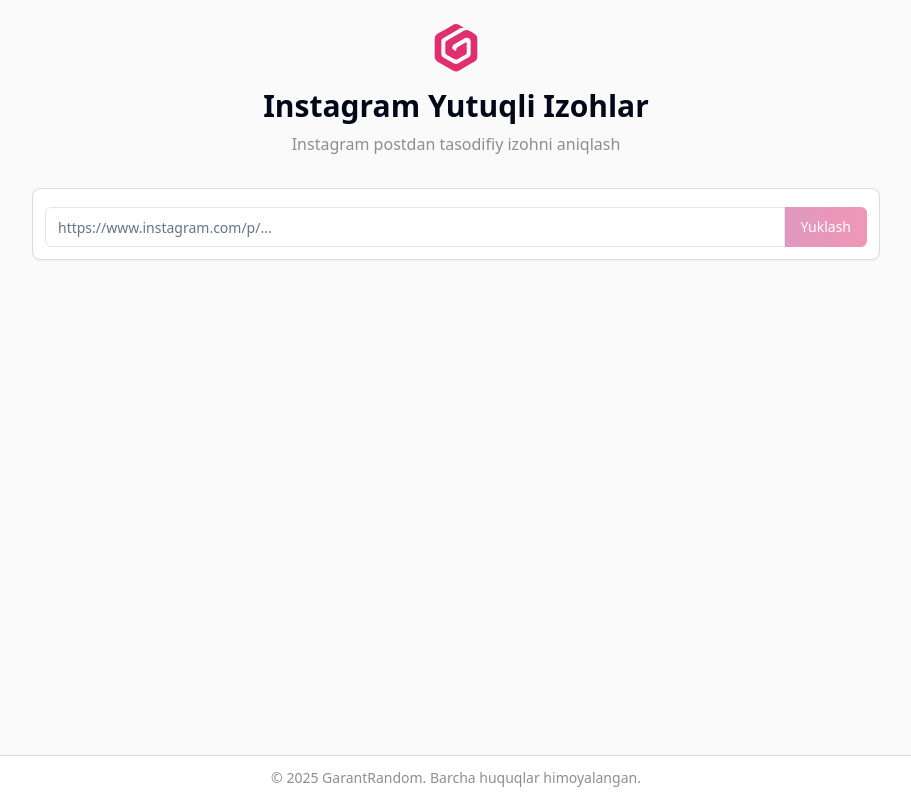
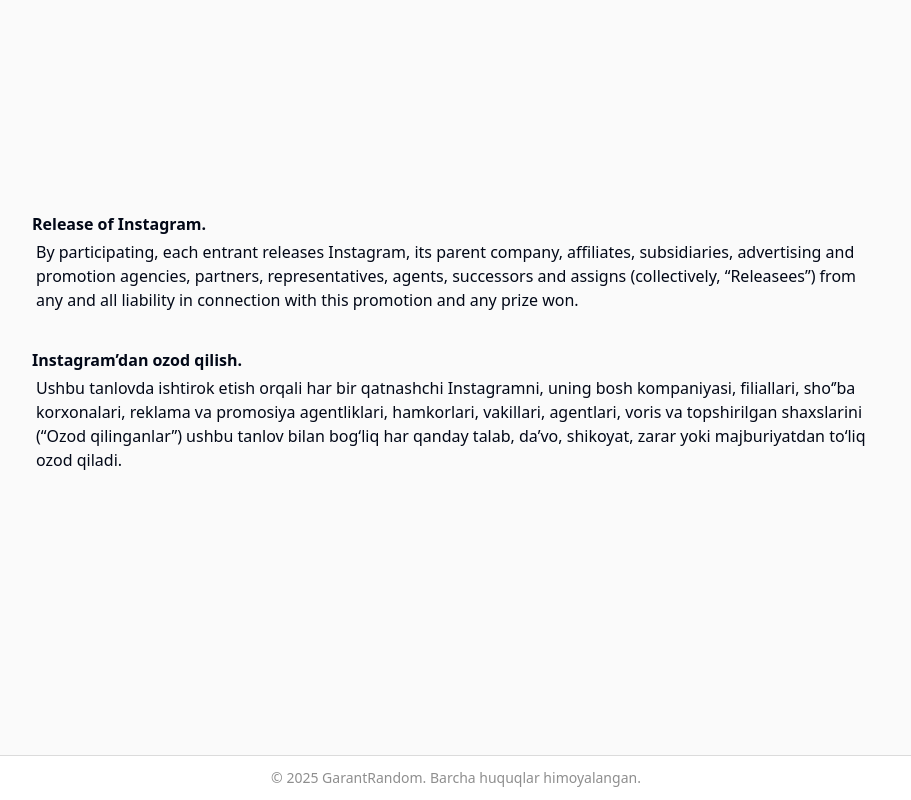
Before and after one commit to ravshan77/GarantRandom, a React (Vite) app: page / in a window 1280 px wide. Shown: the whole page, without its empty margins (184-1095 px from the left). Built offline with nearby package versions, Linux system fonts and the light colour scheme.

Commit message:
add information

```diff
--- a/src/App.tsx
+++ b/src/App.tsx
@@ -4,13 +4,15 @@
 import BlockedUsers from './pages/BlockedUsers'
 import WinnerUsers from './pages/WinnerUsers'
 import { PostUrlProvider } from './context/PostUrlContext'
+import Informations from './pages/Informations'
 
 function App() {
   return (
     <PostUrlProvider>
       <Layout>
         <Routes>
-          <Route path="/" element={<HomePage />} />
+          <Route path="/" element={<Informations />} />
+          <Route path="/home" element={<HomePage />} />
           <Route path="/blocked-users/:shortcode" element={<BlockedUsers />} />
           <Route path="/winner-users/:shortcode" element={<WinnerUsers />} />
         </Routes>
--- /dev/null
+++ b/src/pages/Informations.tsx
@@ -0,0 +1,27 @@
+const Informations = () => {
+
+  return (
+    <div className="flex flex-col justify-center items-center h-[80vh]">
+        <div>
+            <span className="font-bold">Release of Instagram.</span>
+            <p className="p-1">  By participating, each entrant releases Instagram, its parent company, affiliates,
+              subsidiaries, advertising and promotion agencies, partners, representatives, agents,
+              successors and assigns (collectively, “Releasees”) from any and all liability in
+              connection with this promotion and any prize won.
+            </p>
+        </div>
+
+
+        <div className="mt-8">
+          <span className="font-bold">Instagram’dan ozod qilish.</span>
+          <p className="p-1">  Ushbu tanlovda ishtirok etish orqali har bir qatnashchi Instagramni, uning bosh kompaniyasi,
+            filiallari, sho‘’ba korxonalari, reklama va promosiya agentliklari, hamkorlari, vakillari,
+            agentlari, voris va topshirilgan shaxslarini (“Ozod qilinganlar”) ushbu tanlov bilan bog‘liq har qanday talab,
+            da’vo, shikoyat, zarar yoki majburiyatdan to‘liq ozod qiladi.
+          </p>
+        </div>
+    </div>
+  )
+}
+
+export default Informations
```
